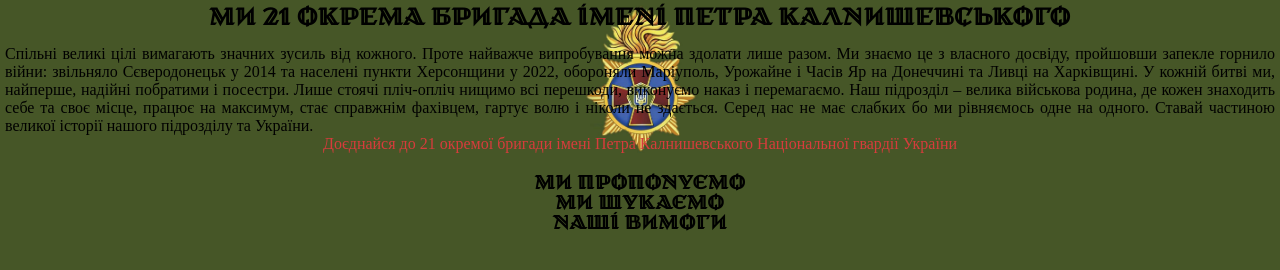
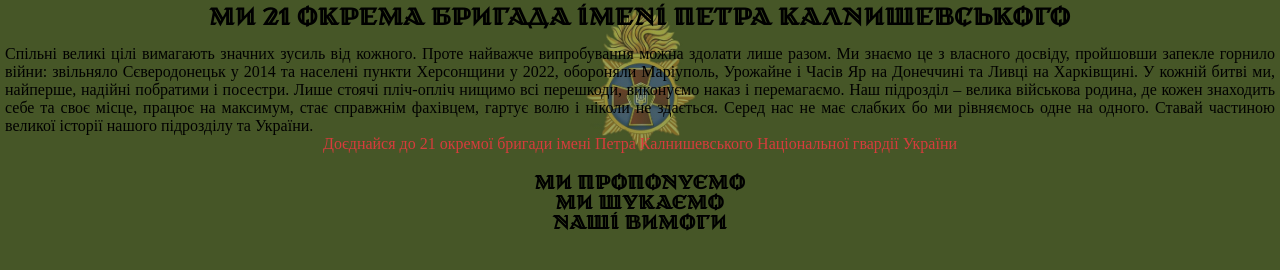
Before and after one commit to za3DopoGo/recrut3011, a website: page index.html in a window 1280 px wide. Drawn offline with Linux system fonts and the light colour scheme.

Commit message:
Update style.css

```diff
--- a/styles/style.css
+++ b/styles/style.css
@@ -11,11 +11,11 @@
 
 }
 header {
-    background-image: url(../images/emblemngu.png);
+    background-image: linear-gradient(rgba(70, 86, 39, 0.5), rgba(70, 86, 39, 0.5)), url(../images/emblemngu.png);
     background-size: contain;
     background-repeat: no-repeat;
     background-position: top center;
-    margin-bottom: 20px
+    margin-bottom: 20px;
 }
 h1 {
     margin: 0 auto 15px;
```
